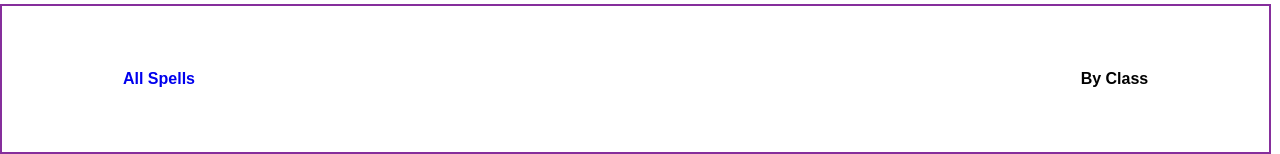
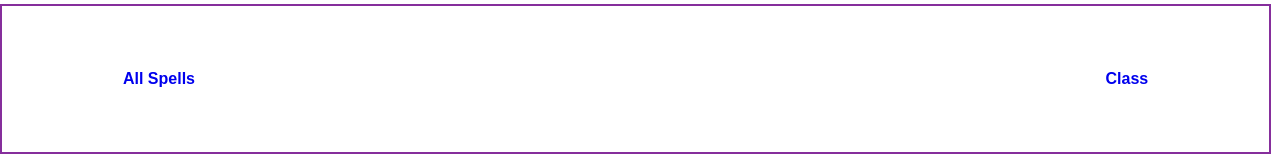
Before and after one commit to HalfElfAlistair/dnd-spells, a Svelte app: page /class in a window 1280 px wide. Shown: the part 646-800 px from the top of the page. Built offline with nearby package versions, Linux system fonts and the light colour scheme.

Commit message:
setting up Nav component to use svelte-navigator Link element to navigate between AllSpells and ClassSpells components

```diff
--- a/src/components/Nav.svelte
+++ b/src/components/Nav.svelte
@@ -1,6 +1,10 @@
+<script>
+  import { Link } from "svelte-navigator";
+</script>
+
 <nav>
-  <a href="../App">All Spells</a>
-  <a>By Class</a>
+  <Link class="navlink" to="/">All Spells</Link>
+  <Link class="navlink" to="/class">Class</Link>
 </nav>
 
 <style>
@@ -18,14 +22,14 @@
     justify-content: space-between;
   }
 
-  a {
+  :global(a) {
     margin: 0 5%;
     text-decoration: none;
     font-size: 16px;
     font-weight: bold;
   }
 
-  a:hover {
+  :global(a:hover) {
     text-decoration: underline;
   }
 </style>
```
